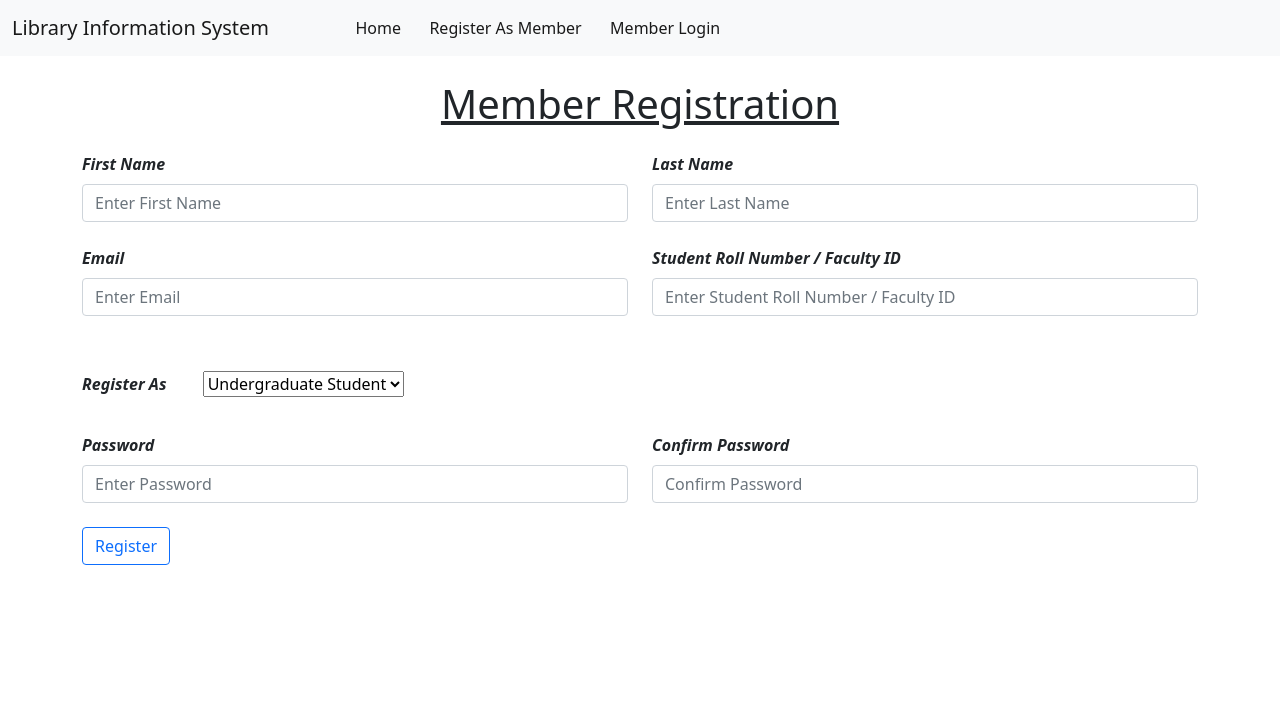
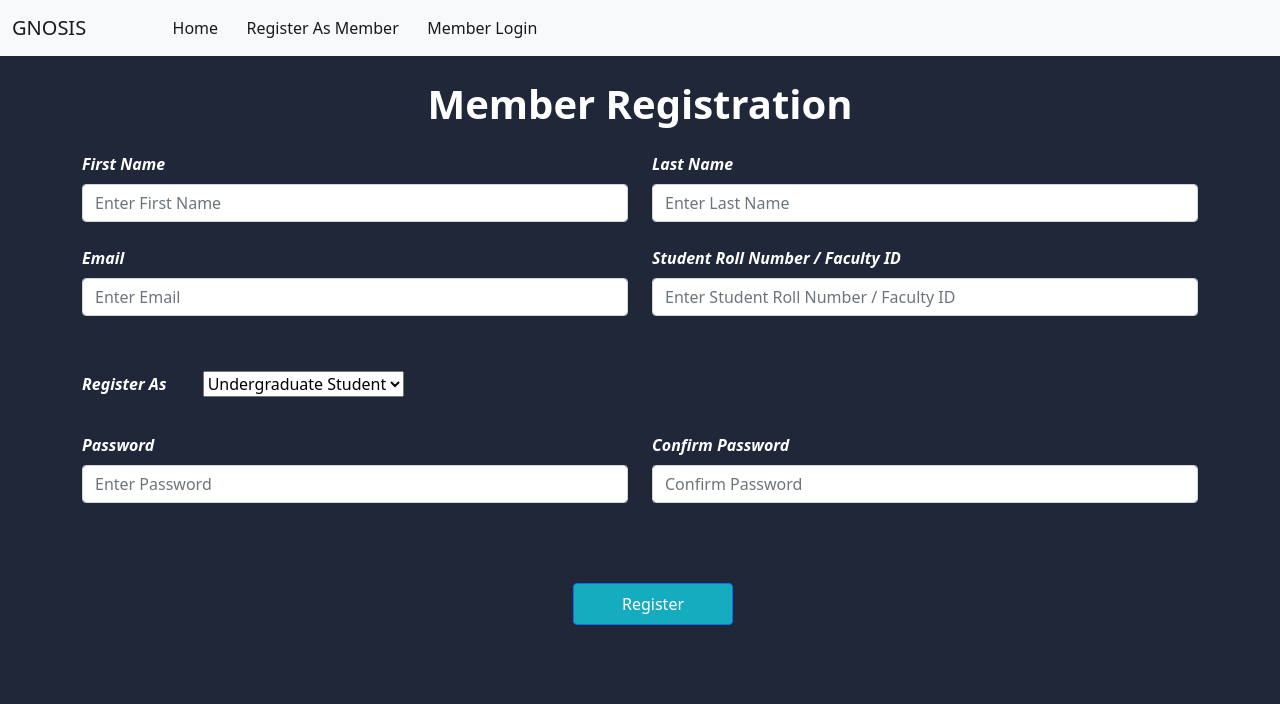
Before and after one commit to UtsavMehta1902/LibInfoSystem, a Django app: page /member/registration/ in a window 1280 px wide. Shown: the top 704 px of the page. Run offline with Django 3.2, Linux system fonts and the light colour scheme.

Commit message:
Change css of different pages.

```diff
--- a/LIS/member/templates/member/basic.html
+++ b/LIS/member/templates/member/basic.html
@@ -13,7 +13,7 @@
   <body>
     <nav class="navbar navbar-expand-lg navbar-light bg-light sticky-top">
         <div class="container-fluid">
-          <a class="navbar-brand" href="#">Library Information System</a>
+          <a class="navbar-brand" href="#">GNOSIS</a>
           <button class="navbar-toggler" type="button" data-bs-toggle="collapse" data-bs-target="#navbarSupportedContent" aria-controls="navbarSupportedContent" aria-expanded="false" aria-label="Toggle navigation">
             <span class="navbar-toggler-icon"></span>
           </button>
--- a/LIS/member/templates/member/member_navbar.html
+++ b/LIS/member/templates/member/member_navbar.html
@@ -51,7 +51,7 @@
   <body>
     <nav class="navbar navbar-expand-lg navbar-light bg-light sticky-top">
         <div class="container-fluid">
-          <a class="navbar-brand" href="#">Library Information System</a>
+          <a class="navbar-brand" href="#">GNOSIS</a>
           <button class="navbar-toggler" type="button" data-bs-toggle="collapse" data-bs-target="#navbarSupportedContent" aria-controls="navbarSupportedContent" aria-expanded="false" aria-label="Toggle navigation">
             <span class="navbar-toggler-icon"></span>
           </button>
--- a/LIS/member/templates/member/registration.html
+++ b/LIS/member/templates/member/registration.html
@@ -2,12 +2,35 @@
 {% load static %}
 {% block title %} Library Information System {% endblock %}
 {% block css %}
+<style>
+    body {
+      background-color: #1f2739;
+    }
+  </style>
 {% endblock %}
 {% block body %}
+
+<style>
+    form> h1{
+        color: white;
+    }
+    .row > div > label > i {
+        color: white;
+    }
+
+    .btn-register{
+        background-color: rgb(22, 172, 192);
+        color: white;
+        padding: 0.5rem;
+        margin: 5rem 44% !important;
+        width: 10rem;
+    }
+
+</style>
 <div class="container">
     <form method="POST" enctype="multipart/form-data"> {% csrf_token %}
         <br>
-        <h1 class="text-center"><u>Member Registration</u></h1>
+        <h1 class="text-center"><strong>Member Registration</strong></h1>
 
     <div class="row mt-4">
         <div class="form-group col-md-6">
@@ -35,7 +58,7 @@
         <div>
             <label><i style="font-weight: bold;padding: 2rem 2rem 0.8rem 0rem; display: block;">Register As</i></label>
             <select name="member_type">
-                <option value="UG">Undergraduate Student  </option>
+                <option class="opt" value="UG">Undergraduate Student  </option>
                 <option value="PG">Postgraduate Student</option>
                 <option value="RS">Research Scholar</option>
                 <option value="FAC">Faculty</option>
@@ -53,7 +76,7 @@
             <input type="password" class="form-control mt-2" name="confirm_password" placeholder="Confirm Password" required>
         </div>
     </div>
-    <button type="submit" class="btn btn-outline-primary mt-4">Register</button>
+    <button type="submit" class="btn btn-outline-primary mt-4 btn-register">Register</button>
 </div>
 </form>
 {% endblock %}
--- a/LIS/staff/templates/staff/basic.html
+++ b/LIS/staff/templates/staff/basic.html
@@ -13,7 +13,7 @@
   <body>
     <nav class="navbar navbar-expand-lg navbar-light bg-light sticky-top">
         <div class="container-fluid">
-          <a class="navbar-brand" href="#">Library Information System</a>
+          <a class="navbar-brand" href="#">GNOSIS</a>
           <button class="navbar-toggler" type="button" data-bs-toggle="collapse" data-bs-target="#navbarSupportedContent" aria-controls="navbarSupportedContent" aria-expanded="false" aria-label="Toggle navigation">
             <span class="navbar-toggler-icon"></span>
           </button>
--- a/LIS/staff/templates/staff/clerk_navbar.html
+++ b/LIS/staff/templates/staff/clerk_navbar.html
@@ -36,7 +36,7 @@
   <body>
     <nav class="navbar navbar-expand-lg navbar-light bg-light">
         <div class="container-fluid">
-          <a class="navbar-brand" href="#">Library Information System</a>
+          <a class="navbar-brand" href="#">GNOSIS</a>
           <button class="navbar-toggler" type="button" data-bs-toggle="collapse" data-bs-target="#navbarSupportedContent" aria-controls="navbarSupportedContent" aria-expanded="false" aria-label="Toggle navigation">
             <span class="navbar-toggler-icon"></span>
           </button>
--- a/LIS/staff/templates/staff/librarian_navbar.html
+++ b/LIS/staff/templates/staff/librarian_navbar.html
@@ -36,7 +36,7 @@
   <body class="body-container">
     <nav class="navbar navbar-expand-lg navbar-light bg-light">
         <div class="container-fluid">
-          <a class="navbar-brand" href="#">Library Information System</a>
+          <a class="navbar-brand" href="#">GNOSIS</a>
           <button class="navbar-toggler" type="button" data-bs-toggle="collapse" data-bs-target="#navbarSupportedContent" aria-controls="navbarSupportedContent" aria-expanded="false" aria-label="Toggle navigation">
             <span class="navbar-toggler-icon"></span>
           </button>
```
Also changed, not shown: LIS/book/templates/home.html (+12 -4 lines), LIS/member/templates/member/login.html (+24 -2 lines), LIS/staff/templates/staff/add_book.html (+23 -3 lines), LIS/staff/templates/staff/login.html (+25 -2 lines), LIS/staff/templates/staff/staff_registration.html (+25 -2 lines), LIS/db.sqlite3.
